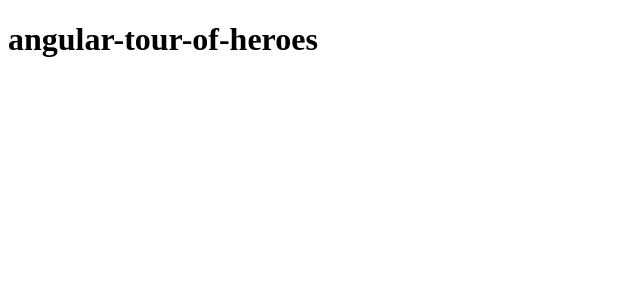
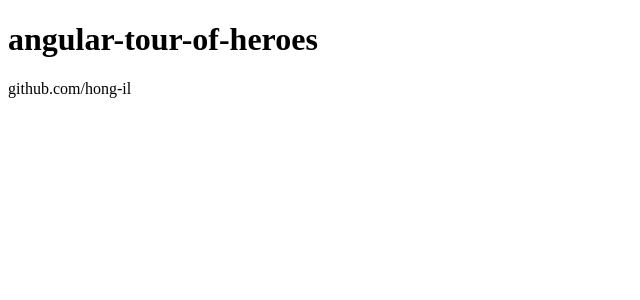
Before and after one commit to hong-il/node-angular-typescript-crud, an Angular app: page / in a window 1280 px wide. Shown: the top 300 px of the page, without its empty margins (0-640 px from the left). Built offline with nearby package versions, Linux system fonts and the light colour scheme.

Commit message:
Create component - heroes

```diff
--- a/src/app/app.component.html
+++ b/src/app/app.component.html
@@ -1,3 +1,2 @@
-<h1>
-  {{title}}
-</h1>
+<h1>{{title}}</h1>
+<app-heroes></app-heroes>
--- a/src/app/app.module.ts
+++ b/src/app/app.module.ts
@@ -3,10 +3,12 @@
 
 import { AppRoutingModule } from './app-routing.module';
 import { AppComponent } from './app.component';
+import { HeroesComponent } from './heroes/heroes.component';
 
 @NgModule({
   declarations: [
-    AppComponent
+    AppComponent,
+    HeroesComponent
   ],
   imports: [
     BrowserModule,
--- /dev/null
+++ b/src/app/heroes/heroes.component.html
@@ -0,0 +1 @@
+{{hero}}
--- /dev/null
+++ b/src/app/heroes/heroes.component.ts
@@ -0,0 +1,17 @@
+import { Component, OnInit } from '@angular/core';
+
+@Component({
+  selector: 'app-heroes',
+  templateUrl: './heroes.component.html',
+  styleUrls: ['./heroes.component.css']
+})
+export class HeroesComponent implements OnInit {
+
+  hero = 'github.com/hong-il';
+
+  constructor() { }
+
+  ngOnInit() {
+  }
+
+}
```
Also changed, not shown: src/app/heroes/heroes.component.css (added), 1 other file (tests, documents, lock files or other folders).
